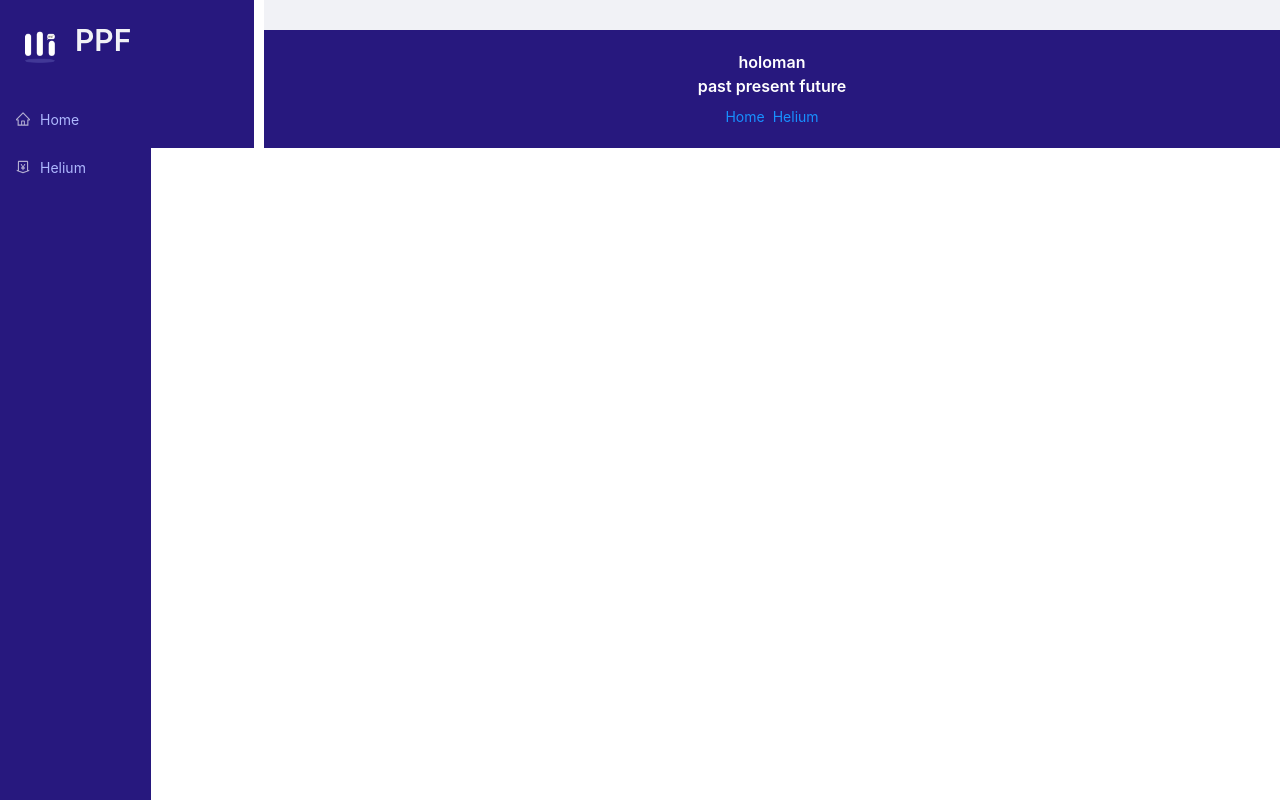
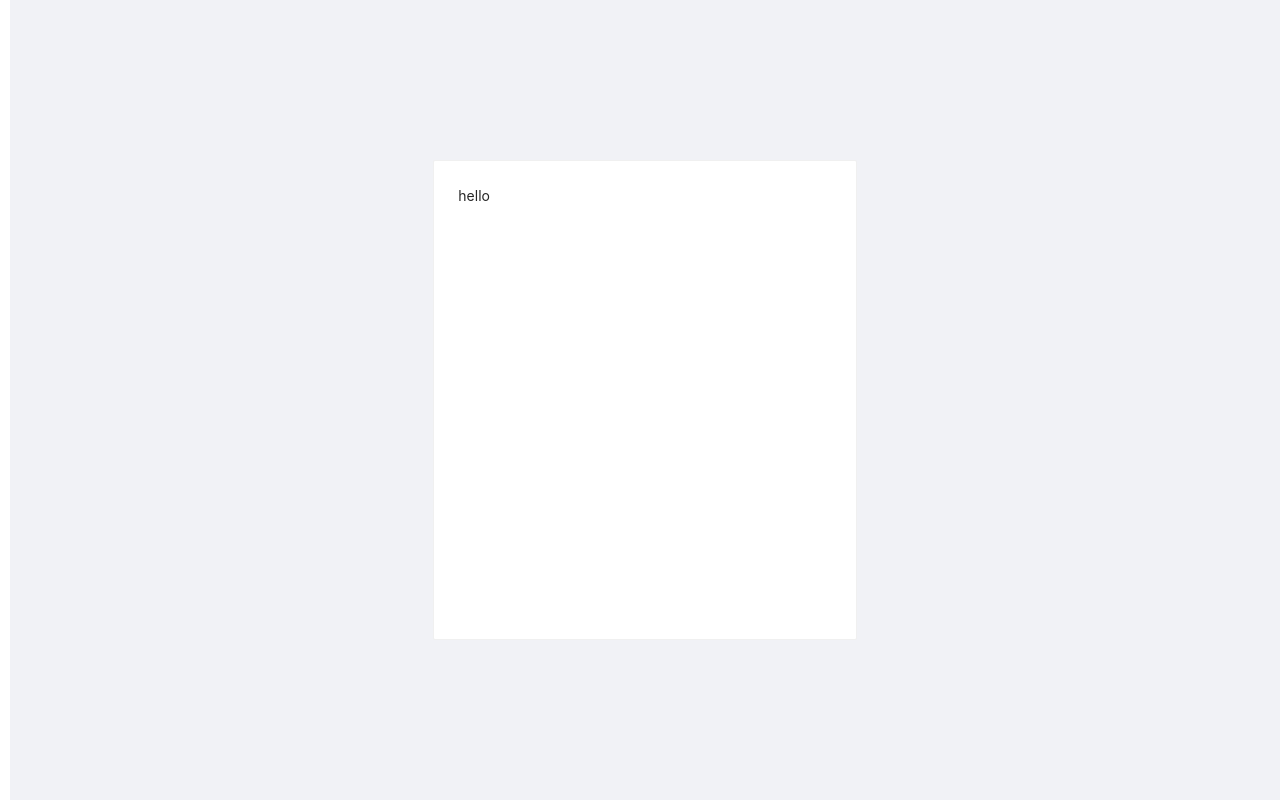
Before and after one commit to NotaCodeur/holoman, a React (Create React App) app: page / in a window 1280 px wide. Built offline with nearby package versions, Linux system fonts and the light colour scheme.

Commit message:
empty page

```diff
--- a/src/App.css
+++ b/src/App.css
@@ -24,18 +24,18 @@ a:hover{
 }
 
 .navbar{
-    flex: 0.2;
+    flex: 0;
     background-color: #27187e;
     width: 100%;
 }
 
 .main{
-    flex: 0.8;
+    flex: 1;
     width: 100%;
 
 }
 .routes{
-    padding: 15px;
+    padding: 0px;
 }
 .nav-container{
     position: fixed;
--- a/src/components/pages/Homepage.jsx
+++ b/src/components/pages/Homepage.jsx
@@ -20,7 +20,17 @@ const Homepage = () => {
 
   return (
     <>
-
+    <Col>
+    <div style={{height: "20vh"}} />
+     <Row justify="space-around">
+        <Col span={8}>
+        <Card style={{height: "60vh"}}>
+          hello
+        </Card>
+        </Col>
+     </Row>
+    <div style={{height: "20vh"}} />
+    </Col>
     </>
   )
 }
```
Also changed, not shown: src/App.js (+7 -0 lines).
